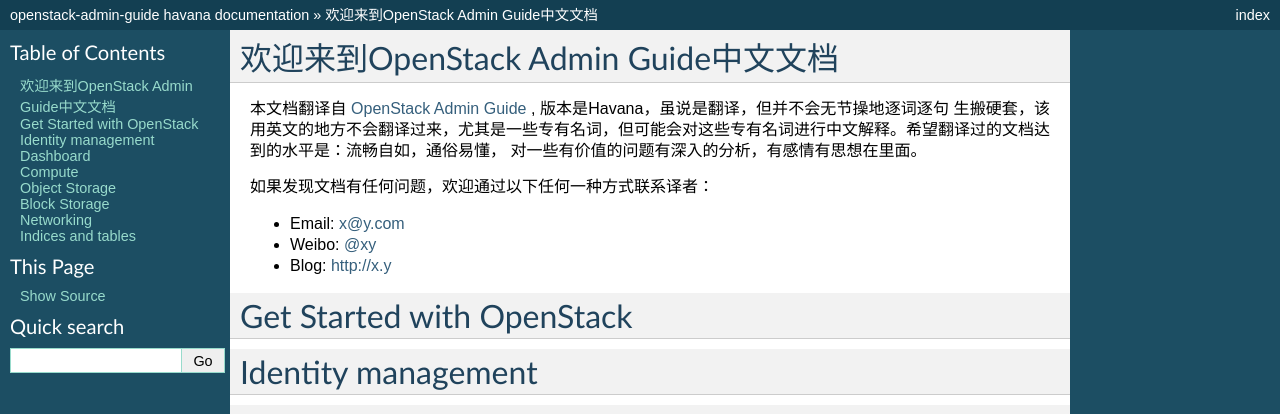
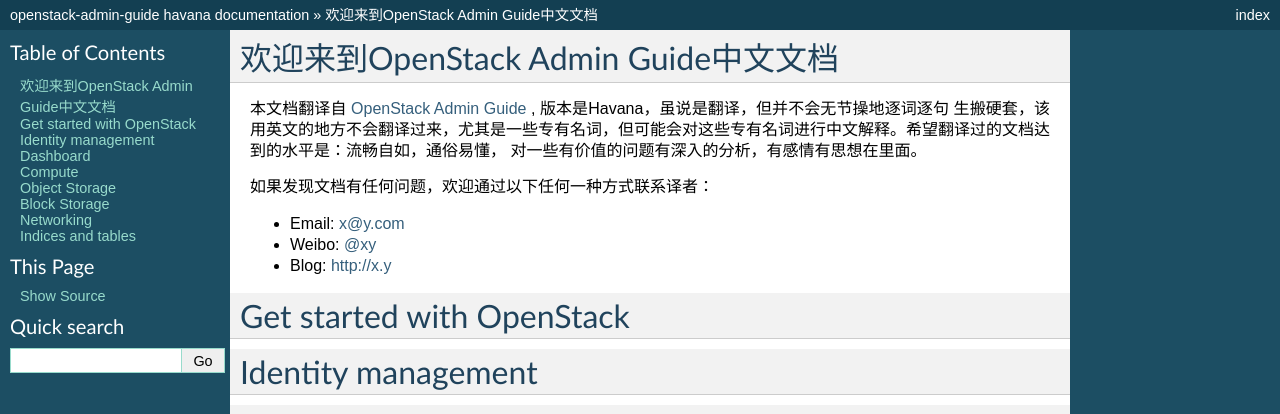
Before and after one commit to Flouse/openstack-admin-guide, a Sphinx documentation site: the page built from source/index.rst, in a window 1280 px wide. Shown: the top 414 px of the page. Built offline with Sphinx 7.4.7, drawn with Linux system fonts in a browser that asks for light colours; pages that are not in the unit, such as notebooks, are missing from menus.

```diff
--- a/source/index.rst
+++ b/source/index.rst
@@ -17,7 +17,7 @@
 * Blog: `<http://x.y>`_
 
 
-Get Started with OpenStack
+Get started with OpenStack
 ==========================
 
 .. toctree::
```
